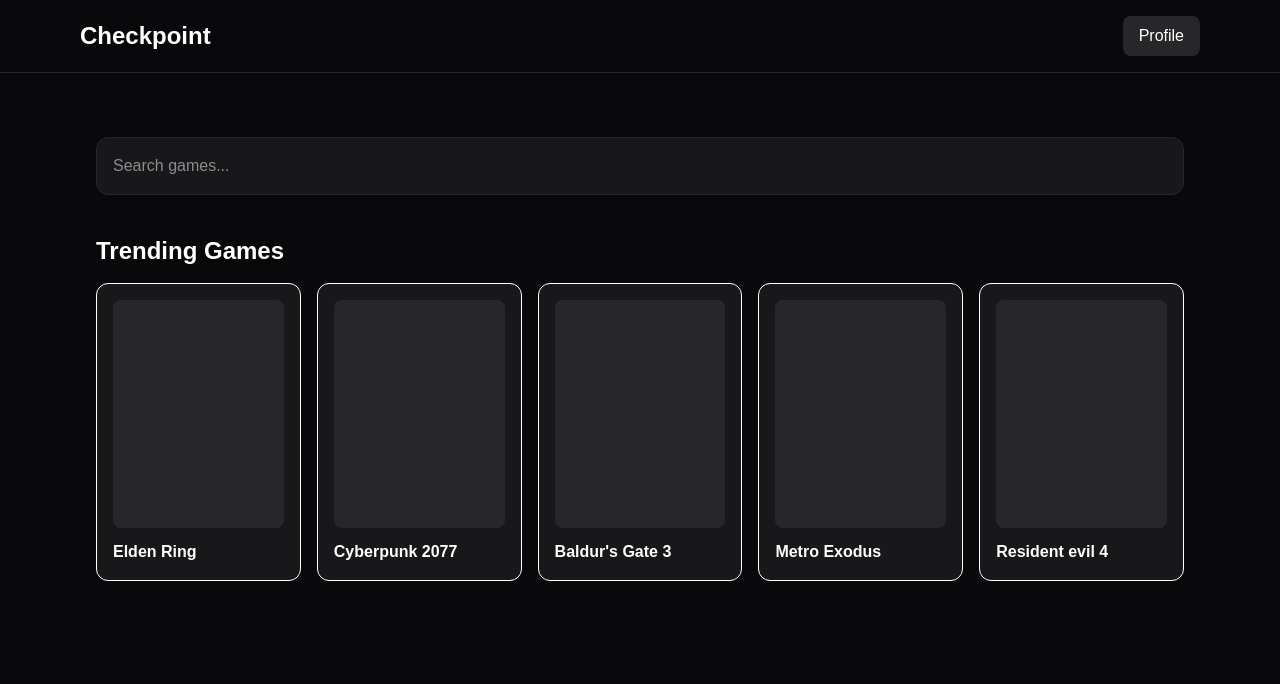
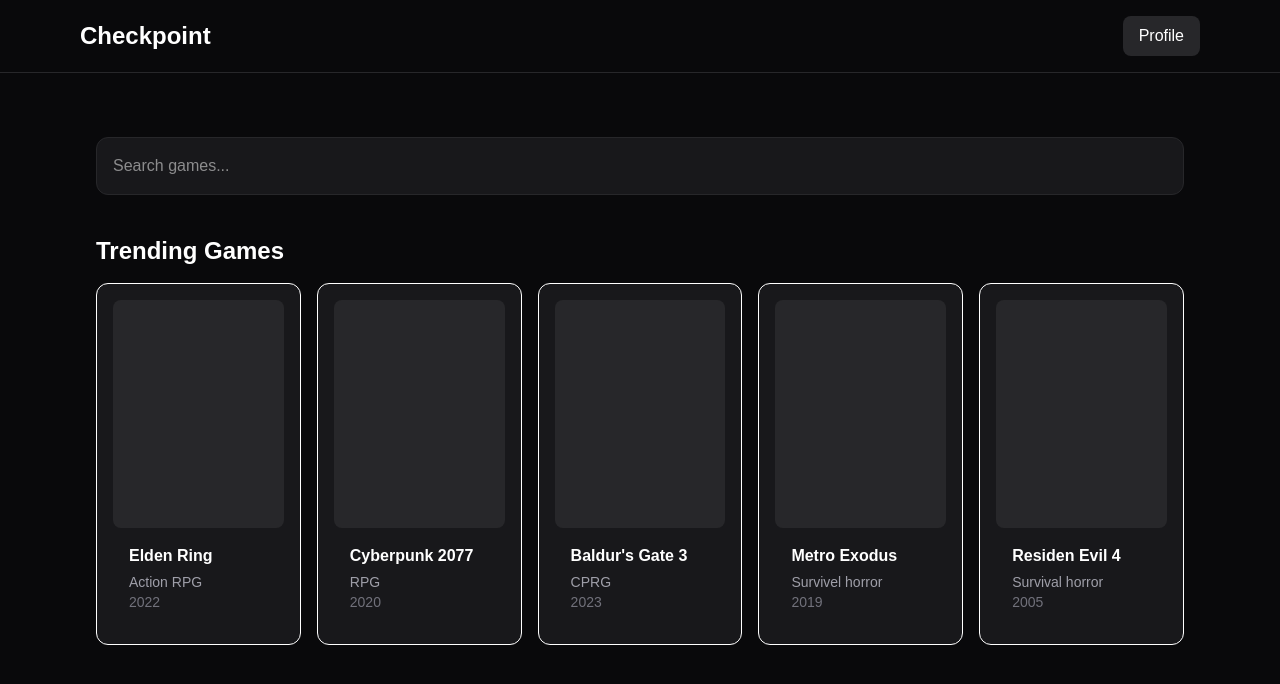
Before and after one commit to sl1ober/checkpoint, a Next.js app: page / in a window 1280 px wide. Shown: the top 684 px of the page. Built offline with nearby package versions, Linux system fonts and the light colour scheme.

Commit message:
Move games to data layer

```diff
--- a/app/components/game/GameCard.tsx
+++ b/app/components/game/GameCard.tsx
@@ -1,17 +1,30 @@
 type GameCardProps = {
     title: string;
+    genre: string;
+    year: number;
 };
 
 export default function GameCard({
     title,
+    genre,
+    year,
 }: GameCardProps) {
     return (
         <div className="rounded-xl border border zinc-800 bg-zinc-900 p-4">
             <div className="aspect-[3/4] rounded-lg bg-zinc-800" />
 
-            <h3 className="mt-3 font-semibold">
-                {title}
-            </h3>
+            <div className="p-4">
+                <h3 className="font-semibold">
+                    {title}
+                </h3>
+                <p className="mt-1 text-sm text-zinc-400">
+                    {genre}
+                </p>
+
+                <p className="text-sm text-zinc-500">
+                    {year}
+                </p>
+            </div>
         </div>
     );
 }
--- /dev/null
+++ b/app/data/games.ts
@@ -0,0 +1,34 @@
+import { Game } from "@/app/types/game"
+
+export const games: Game[] = [
+    {
+        id: 1,
+        title: "Elden Ring",
+        genre: "Action RPG",
+        year: 2022,
+    },
+    {
+        id: 2,
+        title: "Cyberpunk 2077",
+        genre: "RPG",
+        year: 2020,
+    },
+    {
+        id: 3,
+        title: "Baldur's Gate 3",
+        genre: "CPRG",
+        year: 2023,
+    },
+    {
+        id: 4,
+        title: "Metro Exodus",
+        genre: "Survivel horror",
+        year: 2019,
+    },
+    {
+        id: 5,
+        title: "Residen Evil 4",
+        genre: "Survival horror",
+        year: 2005,
+    },
+];
--- a/app/page.tsx
+++ b/app/page.tsx
@@ -1,6 +1,7 @@
 import Header from "@/app/components/layout/Header";
 import SearchBar from "@/app/components/ui/SearchBar";
 import GameCard from "@/app/components/game/GameCard";
+import { games } from "@/app/data/games";
 
 export default function HomePage() {
   return (
@@ -16,11 +17,14 @@
           </h2>
 
           <div className="grid gap-4 sm:grid-cols-2 md:grid-cols-3 lg:grid-cols-5">
-            <GameCard title="Elden Ring" />
-            <GameCard title="Cyberpunk 2077" />
-            <GameCard title="Baldur's Gate 3" />
-            <GameCard title="Metro Exodus" />
-            <GameCard title="Resident evil 4" />
+            {games.map((game) => (
+              <GameCard
+                key={game.id}
+                title={game.title}
+                genre={game.genre}
+                year={game.year}
+              />
+            ))}
           </div>
         </section>
       </div>
--- /dev/null
+++ b/app/types/game.ts
@@ -0,0 +1,6 @@
+export type Game = {
+    id: number;
+    title: string;
+    genre: string;
+    year: number;
+};
```
